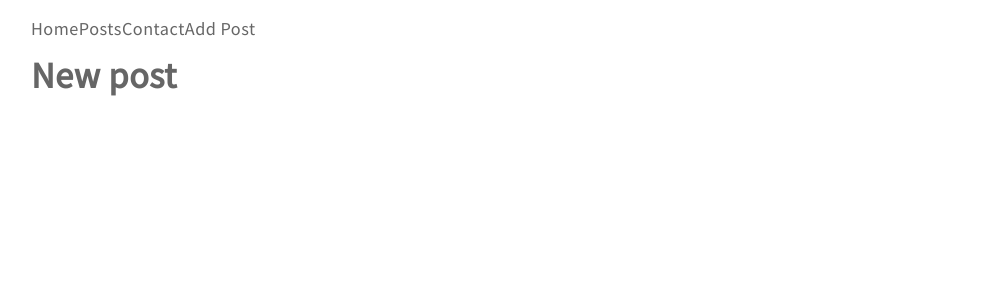
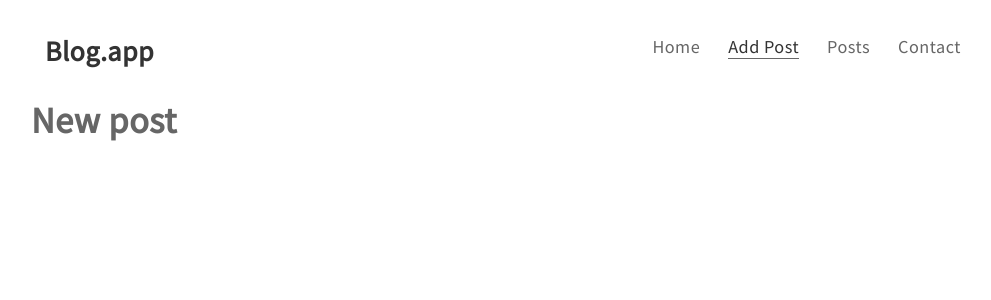
Before and after one commit to Bodeck/blog-app, a React (Create React App) app in the folder client/: page /posts/new in a window 1280 px wide. Shown: the top 300 px of the page, without its empty margins (137-1128 px from the left). Built offline with nearby package versions, Linux system fonts and the light colour scheme.

Commit message:
Correct navbar display and styles

```diff
--- a/client/src/components/features/NavBar/NavBar.js
+++ b/client/src/components/features/NavBar/NavBar.js
@@ -1,15 +1,26 @@
 import React from 'react';
-import { Link } from 'react-router-dom';
+import Logo  from '../../common/Logo/Logo';
+import MainMenu from '../../../components/layout/MainMenu/MainMenu'
+import './NavBar.scss';
 
 class NavBar extends React.Component {
+  state = {
+    links: [
+      { path: '/', title: 'Home'},
+      { path: '/posts/new', title: 'Add Post'},
+      { path: '/posts', title: 'Posts' },
+      { path: '/contact', title: 'Contact'},
+    ],
+  }
+
   render() {
+    const { links } = this.state;
+
     return (
-      <div>
-        <Link to='/'>Home</Link>
-        <Link to='/posts'>Posts</Link>
-        <Link to='/contact'>Contact</Link>
-        <Link to='/posts/new'>Add Post</Link>
-      </div>
+      <nav className='navbar'>
+        <Logo />
+        <MainMenu links={links} />
+      </nav>
     );
   }
 }
--- /dev/null
+++ b/client/src/components/features/NavBar/NavBar.scss
@@ -0,0 +1,5 @@
+.navbar {
+  display: flex;
+  justify-content: space-between;
+  flex-wrap: wrap;
+}
```
